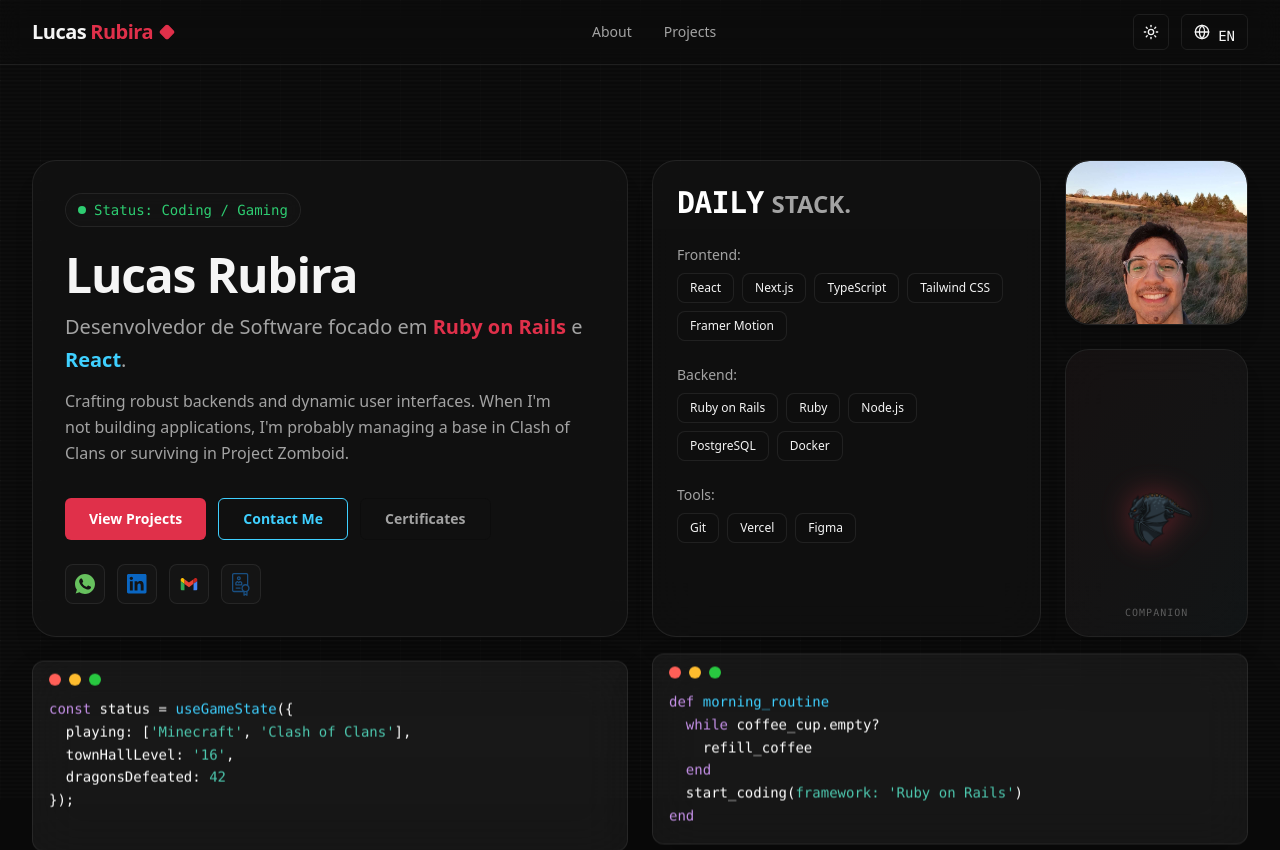
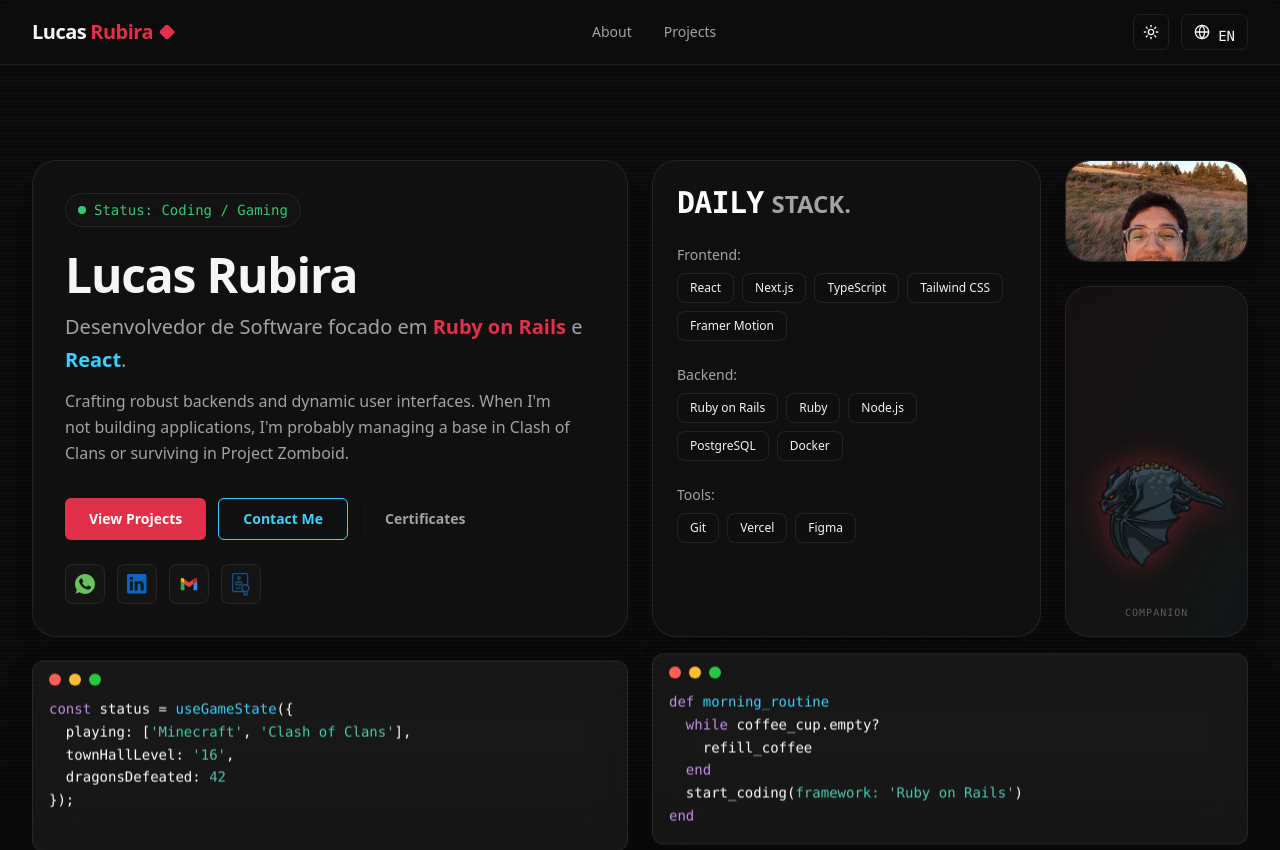
Before and after one commit to horus018/Portfolio, a Next.js app: page / in a window 1280 px wide. Shown: the top 850 px of the page. Built offline with nearby package versions, Linux system fonts and the light colour scheme.

Commit message:
fix: bypass reduced motion preferences to ensure animations always play and fix image warnings

```diff
--- a/src/app/globals.css
+++ b/src/app/globals.css
@@ -86,11 +86,6 @@
   animation: glitch 250ms linear;
 }
 
-@media (prefers-reduced-motion: reduce) {
-  .glitch-hover:hover {
-    animation: none;
-  }
-}
 
 @keyframes neon-flicker {
   0%, 19.999%, 22%, 62.999%, 64%, 64.999%, 70%, 100% { opacity: 1; }
--- a/src/components/ThemeProvider.tsx
+++ b/src/components/ThemeProvider.tsx
@@ -1,6 +1,8 @@
 "use client";
 import { ThemeProvider as NextThemesProvider } from "next-themes";
 import { type ThemeProviderProps } from "next-themes";
+import { MotionConfig } from "framer-motion";
+
 if (typeof window !== 'undefined') {
   const orig = console.error;
   console.error = (...args: any[]) => {
@@ -10,6 +12,13 @@
     orig.apply(console, args);
   };
 }
+
 export function ThemeProvider({ children, ...props }: ThemeProviderProps) {
-  return <NextThemesProvider {...props}>{children}</NextThemesProvider>;
+  return (
+    <NextThemesProvider {...props}>
+      <MotionConfig reducedMotion="never">
+        {children}
+      </MotionConfig>
+    </NextThemesProvider>
+  );
 }
--- a/src/components/effects/GlitchText.tsx
+++ b/src/components/effects/GlitchText.tsx
@@ -1,17 +1,15 @@
 "use client";
 import React, { useState, useEffect } from "react";
-import { useReducedMotion } from "framer-motion";
 interface GlitchTextProps {
   children: React.ReactNode;
   className?: string;
 }
 export function GlitchText({ children, className = "" }: GlitchTextProps) {
-  const prefersReducedMotion = useReducedMotion();
   const [isMounted, setIsMounted] = useState(false);
   useEffect(() => {
     setIsMounted(true);
   }, []);
-  const showGlitch = isMounted && !prefersReducedMotion;
+  const showGlitch = isMounted;
   return (
     <span className={`${showGlitch ? "glitch-hover inline-block" : ""} ${className}`}>
       {children}
--- a/src/components/sections/Hero.tsx
+++ b/src/components/sections/Hero.tsx
@@ -115,6 +115,8 @@
             alt="Dragon"
             className="opacity-70 group-hover:opacity-100 drop-shadow-[0_0_15px_rgba(255,59,78,0.5)] group-hover:scale-110 transition-all duration-300 z-10"
             unoptimized
+            priority={true}
+            style={{ width: "auto", height: "auto" }}
           />
           <p className="absolute bottom-4 text-[10px] font-mono text-text-secondary tracking-widest opacity-50 uppercase">Companion</p>
         </BentoCard>
```
